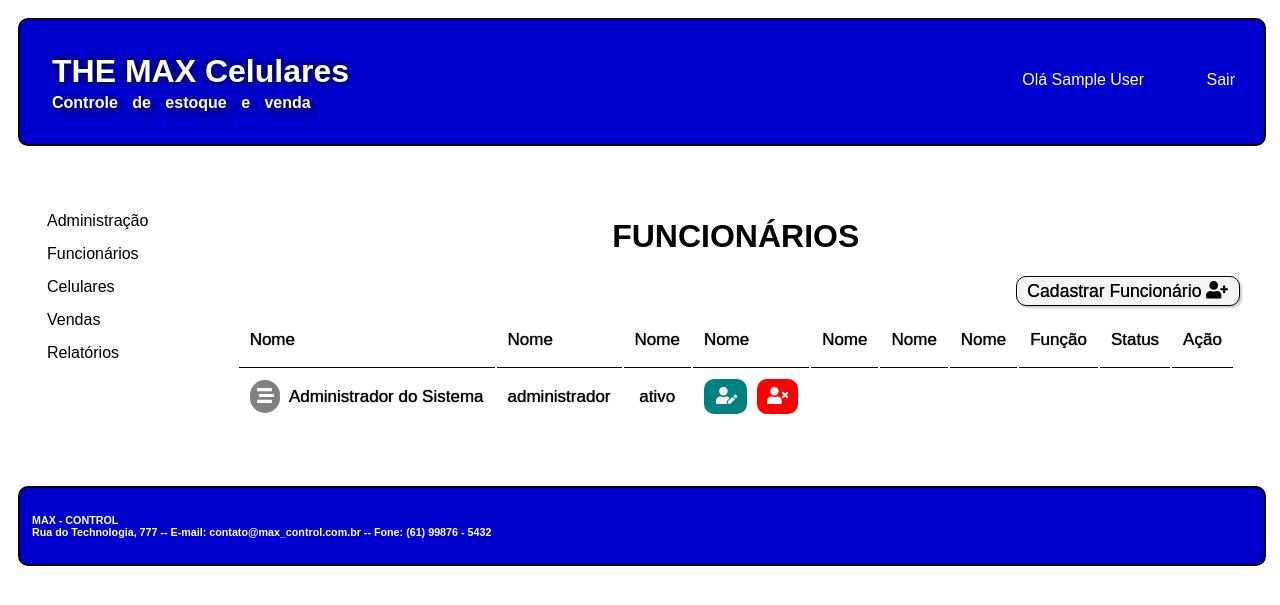
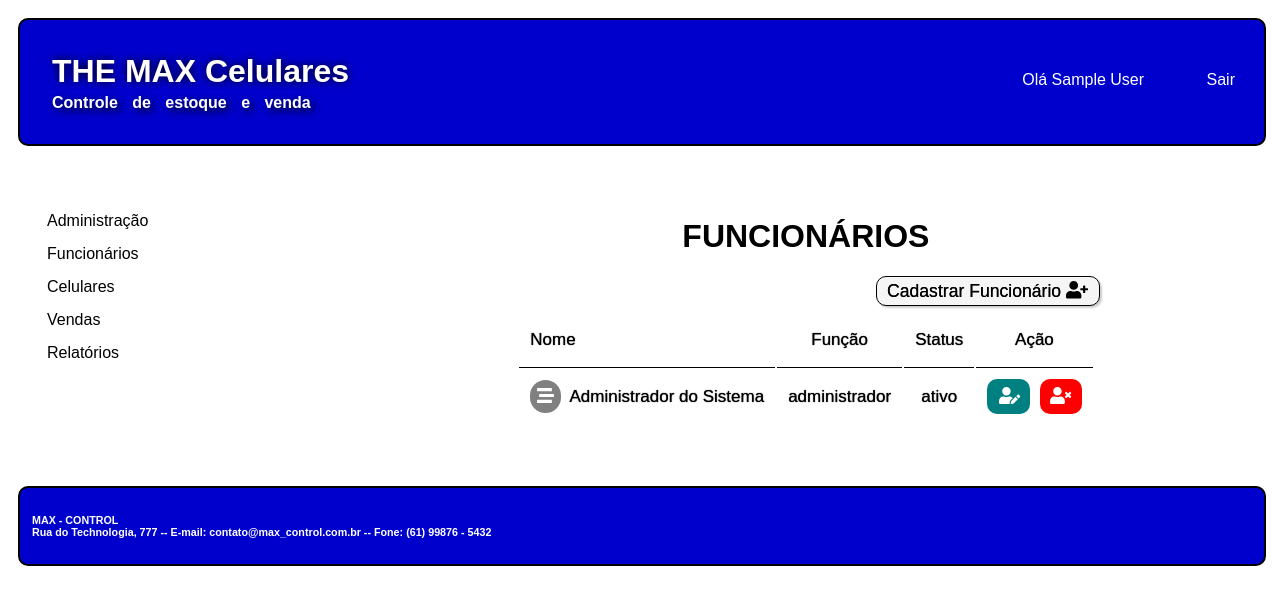
Before and after one commit to DaNzxx1/web, a PHP site: page /lista_fun.php in a window 1280 px wide. Shown: the top 605 px of the page. Run offline with PHP 8.4, Linux system fonts and the light colour scheme; the visitor is signed in with stand-in values (Sample User, id 1); data comes from the database, SQL or seed files in the repository.

Commit message:
retirar colunas lista_fun

```diff
--- a/lista_fun.php
+++ b/lista_fun.php
@@ -51,24 +51,6 @@ session_start();
 				?>
 				<table class="centralizar listaFun">
 					<tr>
-						<td class="esquerda" style="border-bottom: 1px solid black!important;">
-							<p> Nome </p>
-						</td>
-						<td class="esquerda" style="border-bottom: 1px solid black!important;">
-							<p> Nome </p>
-						</td>
-						<td class="esquerda" style="border-bottom: 1px solid black!important;">
-							<p> Nome </p>
-						</td>
-						<td class="esquerda" style="border-bottom: 1px solid black!important;">
-							<p> Nome </p>
-						</td>
-						<td class="esquerda" style="border-bottom: 1px solid black!important;">
-							<p> Nome </p>
-						</td>
-						<td class="esquerda" style="border-bottom: 1px solid black!important;">
-							<p> Nome </p>
-						</td>
 						<td class="esquerda" style="border-bottom: 1px solid black!important;">
 							<p> Nome </p>
 						</td>
```
